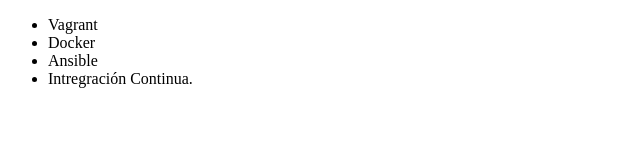
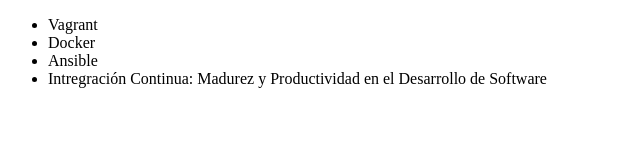
Before and after one commit to jogaha/alura-git, a plain HTML site: page index.html in a window 1280 px wide. Shown: the whole page, without its empty margins (0-640 px from the left). Drawn offline with Linux system fonts and the light colour scheme.

Commit message:
Renombrando curso de Integración Continua

```diff
--- a/index.html
+++ b/index.html
@@ -11,7 +11,7 @@
         <li>Vagrant</li>
         <li>Docker</li>
         <li>Ansible</li>
-        <li>Intregración Continua.</li>
+        <li>Intregración Continua: Madurez y Productividad en el Desarrollo de Software</li>
     </ul>
 </body>
 </html>
```
